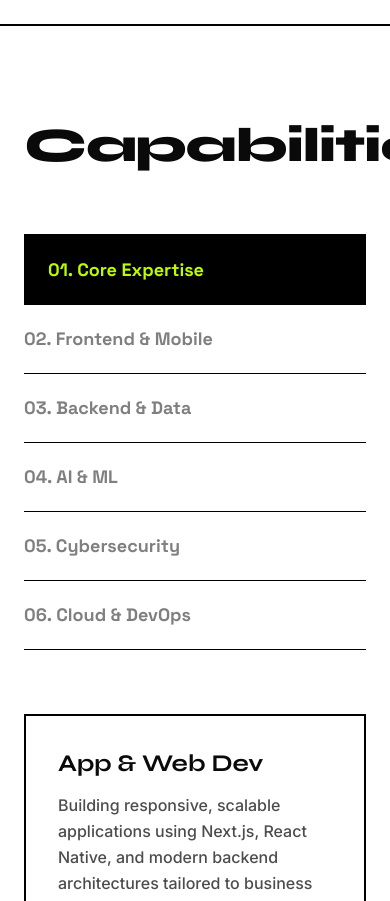
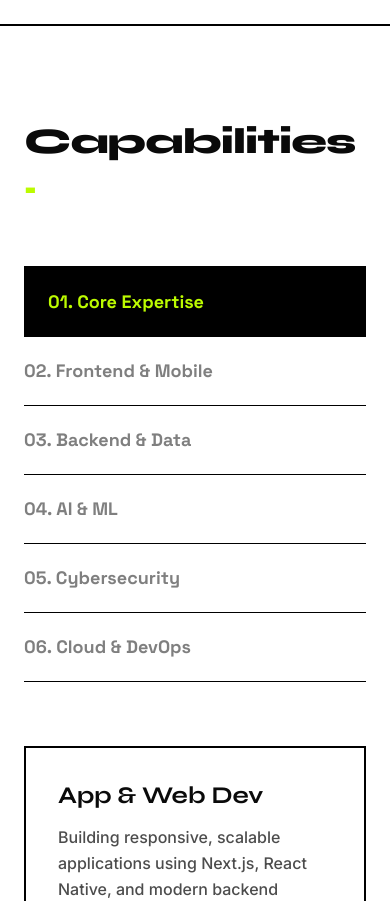
Before and after one commit to Ogero79/portfolio, a Next.js app: page / in a window 390 px wide. Shown: the part 820-1721 px from the top of the page. Built offline with nearby package versions, Linux system fonts and the light colour scheme.

Commit message:
Fix mobile Capabilities title scale and add Start Project button to mobile menu

```diff
--- a/src/components/Capabilities.tsx
+++ b/src/components/Capabilities.tsx
@@ -48,7 +48,7 @@ export default function Capabilities() {
   return (
     <section id="capabilities" className="py-24 md:py-32 bg-white relative border-y-2 border-black">
       <div className="max-w-7xl mx-auto px-6 md:px-12">
-        <h2 className="text-5xl md:text-7xl font-black font-[Syne] mb-16 tracking-tight">
+        <h2 className="text-4xl sm:text-5xl md:text-7xl font-black font-[Syne] mb-16 tracking-tight break-words">
           Capabilities<span className="text-[#bcfb00]">.</span>
         </h2>
         <div className="flex flex-col lg:flex-row gap-16 lg:gap-24">
--- a/src/components/Navbar.tsx
+++ b/src/components/Navbar.tsx
@@ -54,6 +54,9 @@ export default function Navbar() {
                 {item.label}
               </Link>
             ))}
+            <a href="#contact" onClick={() => setMobileOpen(false)} className="mt-4 inline-flex items-center gap-2 px-8 py-3 rounded-full border-2 border-black text-black font-bold hover:bg-black hover:text-[#bcfb00] transition-all text-lg">
+              <FiArrowRight /> Start Project
+            </a>
           </motion.div>
         )}
       </AnimatePresence>
```
